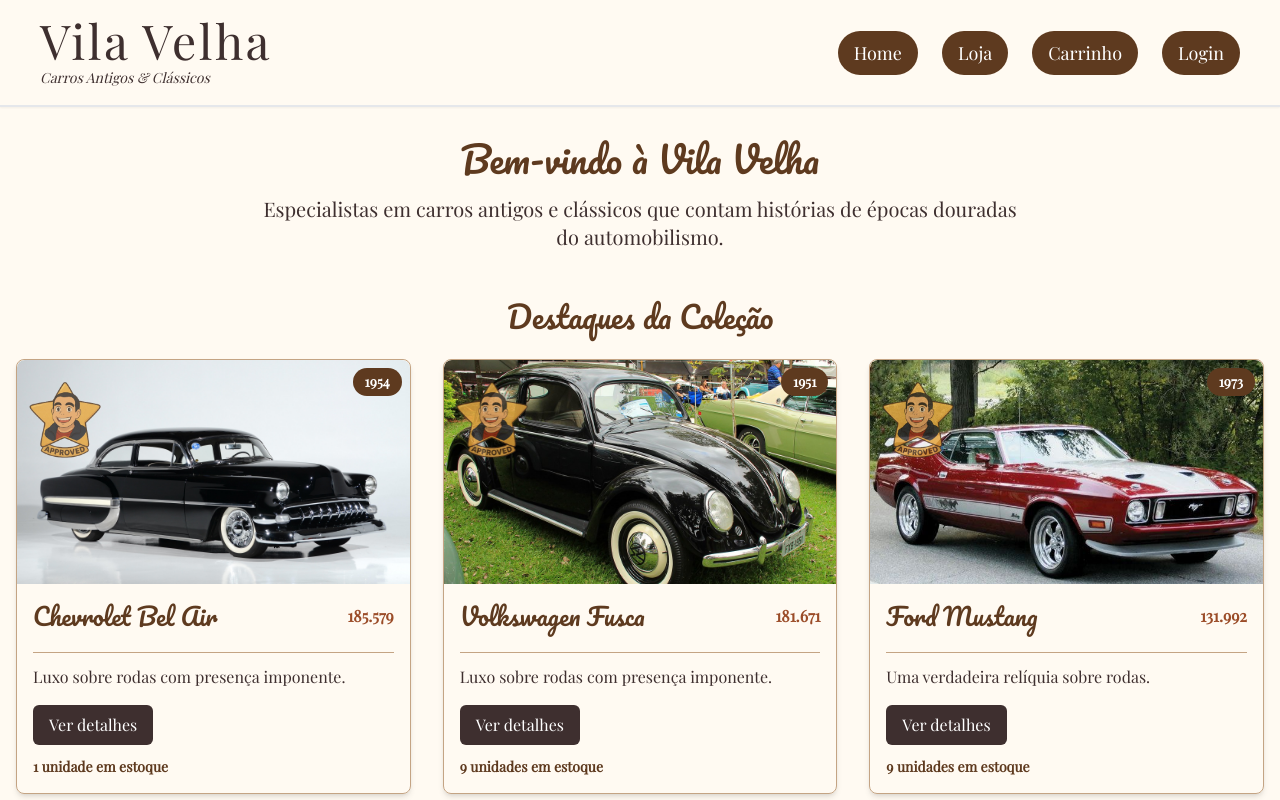
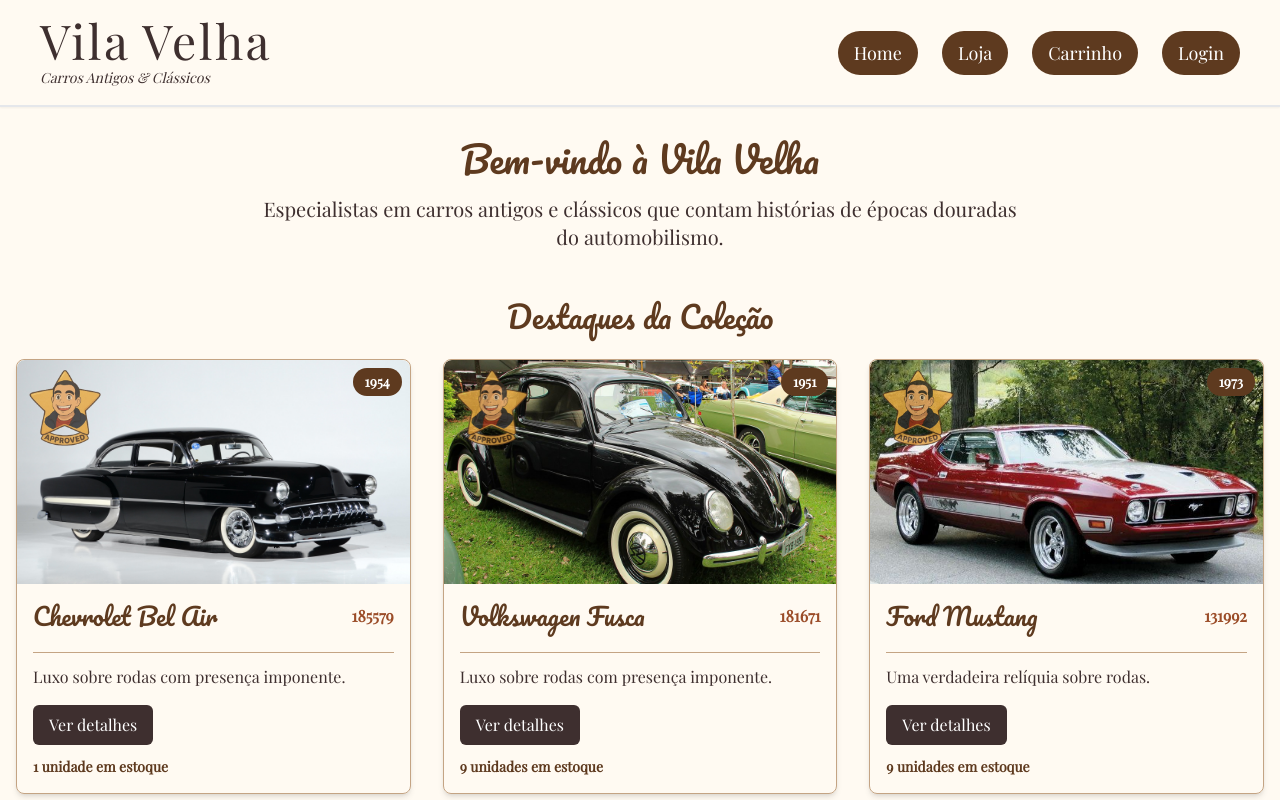
Before and after one commit to PedroLFigueiredo/trabalho-web, a React (Vite) app in the folder vila-velha/: page / in a window 1280 px wide. Shown: the top 800 px of the page. Built offline with nearby package versions, Linux system fonts and the light colour scheme; the HTML template or start-up script is replaced by a standard one.

Commit message:
Descrição maior + Ronco do Motor + Formato R$ 000.00,00 + Descrição do selo dilvan

```diff
--- a/vila-velha/src/components/CardCarro.tsx
+++ b/vila-velha/src/components/CardCarro.tsx
@@ -25,14 +25,18 @@
   return (
     <div className="vintage-card overflow-hidden flex flex-col h-full relative rounded-lg shadow-md border border-[#c4a484] hover:scale-105 transition-transform duration-300">
       <div className="relative">
-        {seloDilvan && (
-          <img
-            src="\public\imagens\SeloDilvanDeQualidade.png"
-            alt="Selo de aprovação Dilvan"
-            className="absolute top-5 left-2 w-20 h-20 z-20 animate-pulse"
-          />
-        )}
-
+          {seloDilvan && (
+            <div className="absolute top-2 left-2 z-20 group">
+              <img
+                src="/imagens/SeloDilvanDeQualidade.png"
+                alt="Selo de aprovação Dilvan"
+                className="w-20 h-20 animate-pulse"
+              />
+              <div className="absolute -bottom-7 left-1 bg-[#5e3a1f] text-white text-xs px-2 py-1 rounded opacity-0 group-hover:opacity-100 transition-opacity duration-300 pointer-events-none whitespace-nowrap shadow">
+                Selo de Aprovação Dilvan !!
+              </div>
+            </div>
+          )}
         <img
           src={imagem}
           alt={`${modelo} ${ano}`}
--- a/vila-velha/src/data/carros.ts
+++ b/vila-velha/src/data/carros.ts
@@ -1,196 +1,258 @@
 const estoqueLoja = [
   {
-    "modelo": "Chevrolet Bel Air",
-    "ano": 1954,
-    "descricao": "Luxo sobre rodas com presença imponente.",
-    "preco": 185.579,
-    "imagem": "/imagens/ChevroletBelAir.jpg",
-    "estoque": 1,
-    "slug": "chevrolet-bel-air",
-    "seloDilvan": true
+    modelo: "Chevrolet Bel Air",
+    ano: 1954,
+    descricao: "Luxo sobre rodas com presença imponente.",
+    descricaoDetalhada:
+      "O Chevrolet Bel Air 1954 representa a elegância da era de ouro americana. Com detalhes cromados, amplo espaço interno e um desempenho suave, é símbolo do glamour e sofisticação da década de 50.",
+    preco: 185579,
+    imagem: "/imagens/ChevroletBelAir.jpg",
+    estoque: 1,
+    slug: "chevrolet-bel-air",
+    seloDilvan: true,
+    audio: "/audio/motor-75615.mp3"
   },
   {
-    "modelo": "Volkswagen Fusca",
-    "ano": 1951,
-    "descricao": "Luxo sobre rodas com presença imponente.",
-    "preco": 181.671,
-    "imagem": "/imagens/VolkswagenFusca.jpg",
-    "estoque": 9,
-    "slug": "volkswagen-fusca",
-    "seloDilvan": true
+    modelo: "Volkswagen Fusca",
+    ano: 1951,
+    descricao: "Luxo sobre rodas com presença imponente.",
+    descricaoDetalhada:
+      "O Fusca 1951 é uma peça rara com design arredondado e mecânica simples. Um ícone da durabilidade e economia que marcou gerações em todo o mundo.",
+    preco: 181671,
+    imagem: "/imagens/VolkswagenFusca.jpg",
+    estoque: 9,
+    slug: "volkswagen-fusca",
+    seloDilvan: true,
+    audio: "/audio/motor-75615.mp3"
   },
   {
-    "modelo": "Ford Mustang",
-    "ano": 1973,
-    "descricao": "Uma verdadeira relíquia sobre rodas.",
-    "preco": 131.992,
-    "imagem": "/imagens/FordMustang.jpg",
-    "estoque": 9,
-    "slug": "ford-mustang",
-    "seloDilvan": true
-
+    modelo: "Ford Mustang",
+    ano: 1973,
+    descricao: "Uma verdadeira relíquia sobre rodas.",
+    descricaoDetalhada:
+      "O Ford Mustang 1973 é o símbolo definitivo da liberdade americana. Seu estilo musculoso e o som do motor V8 cativam entusiastas até hoje.",
+    preco: 131992,
+    imagem: "/imagens/FordMustang.jpg",
+    estoque: 9,
+    slug: "ford-mustang",
+    seloDilvan: true,
+    audio: "/audio/motor-75615.mp3"
   },
   {
-    "modelo": "Cadillac Eldorado",
-    "ano": 1976,
-    "descricao": "Estilo marcante e história nas pistas.",
-    "preco": 110.645,
-    "imagem": "/imagens/CadillacEldorado.jpg",
-    "estoque": 3,
-    "slug": "cadillac-eldorado"
+    modelo: "Cadillac Eldorado",
+    ano: 1976,
+    descricao: "Estilo marcante e história nas pistas.",
+    descricaoDetalhada:
+      "O Cadillac Eldorado 1976 oferece o máximo em luxo automotivo. Com tração dianteira e linhas elegantes, era referência de status nos anos 70.",
+    preco: 110645,
+    imagem: "/imagens/CadillacEldorado.jpg",
+    estoque: 3,
+    slug: "cadillac-eldorado",
+    audio: "/audio/motor-75615.mp3"
   },
   {
-    "modelo": "Opala SS",
-    "ano": 1979,
-    "descricao": "Visual agressivo e motor potente.",
-    "preco": 68.640,
-    "imagem": "/imagens/OpalaSS.jpg",
-    "estoque": 3,
-    "slug": "opala-ss"
+    modelo: "Opala SS",
+    ano: 1979,
+    descricao: "Visual agressivo e motor potente.",
+    descricaoDetalhada:
+      "O Opala SS 1979 é um clássico brasileiro de performance. Seu motor forte e visual esportivo conquistaram fãs das pistas às ruas.",
+    preco: 68640,
+    imagem: "/imagens/OpalaSS.jpg",
+    estoque: 3,
+    slug: "opala-ss",
+    audio: "/audio/motor-75615.mp3"
   },
   {
-    "modelo": "Plymouth Barracuda",
-    "ano": 1974,
-    "descricao": "Estilo marcante e história nas pistas.",
-    "preco": 213.793,
-    "imagem": "/imagens/PlymouthBarracuda.jpg",
-    "estoque": 0,
-    "slug": "plymouth-barracuda"
+    modelo: "Plymouth Barracuda",
+    ano: 1974,
+    descricao: "Estilo marcante e história nas pistas.",
+    descricaoDetalhada:
+      "O Plymouth Barracuda 1974 é um muscle car raro e agressivo. Seu design ousado e performance bruta o tornaram um ícone da rebeldia automotiva.",
+    preco: 213793,
+    imagem: "/imagens/PlymouthBarracuda.jpg",
+    estoque: 0,
+    slug: "plymouth-barracuda",
+    audio: "/audio/motor-75615.mp3"
   },
   {
-    "modelo": "Dodge Charger R/T",
-    "ano": 1950,
-    "descricao": "Design esportivo e alma brasileira.",
-    "preco": 296.451,
-    "imagem": "/imagens/DodgeChargerRT.jpg",
-    "estoque": 6,
-    "slug": "dodge-charger-rt"
+    modelo: "Dodge Charger R/T",
+    ano: 1950,
+    descricao: "Design esportivo e alma brasileira.",
+    descricaoDetalhada:
+      "O Dodge Charger R/T 1950 é sinônimo de potência. Seu motor V8 e carroceria robusta marcaram presença nas ruas com estilo e autoridade.",
+    preco: 296451,
+    imagem: "/imagens/DodgeChargerRT.jpg",
+    estoque: 6,
+    slug: "dodge-charger-rt",
+    audio: "/audio/motor-75615.mp3"
   },
   {
-    "modelo": "Chevrolet Camaro Z28",
-    "ano": 1966,
-    "descricao": "Uma verdadeira relíquia sobre rodas.",
-    "preco": 94.797,
-    "imagem": "/imagens/ChevroletCamaroZ28.jpg",
-    "estoque": 9,
-    "slug": "chevrolet-camaro-z28"
+    modelo: "Chevrolet Camaro Z28",
+    ano: 1966,
+    descricao: "Uma verdadeira relíquia sobre rodas.",
+    descricaoDetalhada:
+      "O Camaro Z28 1966 foi feito para velocidade. Com visual agressivo e desempenho de pista, é um dos esportivos mais desejados da Chevrolet.",
+    preco: 94797,
+    imagem: "/imagens/ChevroletCamaroZ28.jpg",
+    estoque: 9,
+    slug: "chevrolet-camaro-z28",
+    audio: "/audio/motor-75615.mp3",
   },
   {
-    "modelo": "Mercedes-Benz 300SL",
-    "ano": 1952,
-    "descricao": "Design esportivo e alma brasileira.",
-    "preco": 113.158,
-    "imagem": "/imagens/Mercedes-Benz300SL.jpg",
-    "estoque": 3,
-    "slug": "mercedes-benz-300sl"
+    modelo: "Mercedes-Benz 300SL",
+    ano: 1952,
+    descricao: "Design esportivo e alma brasileira.",
+    descricaoDetalhada:
+      "O Mercedes-Benz 300SL 1952 é uma obra-prima de engenharia. Suas portas estilo 'asa de gaivota' e tecnologia avançada o colocam entre os maiores clássicos da história.",
+    preco: 113158,
+    imagem: "/imagens/Mercedes-Benz300SL.jpg",
+    estoque: 3,
+    slug: "mercedes-benz-300sl",
+    audio: "/audio/motor-75615.mp3"
   },
   {
-    "modelo": "Fiat 147",
-    "ano": 1953,
-    "descricao": "Uma verdadeira relíquia sobre rodas.",
-    "preco": 76.059,
-    "imagem": "/imagens/Fiat147.jpg",
-    "estoque": 10,
-    "slug": "fiat-147"
+    modelo: "Fiat 147",
+    ano: 1953,
+    descricao: "Uma verdadeira relíquia sobre rodas.",
+    descricaoDetalhada:
+      "O Fiat 147 1953 foi pioneiro em economia e simplicidade. Com seu porte compacto e mecânica confiável, conquistou os brasileiros como um dos primeiros carros acessíveis.",
+    preco: 76059,
+    imagem: "/imagens/Fiat147.jpg",
+    estoque: 10,
+    slug: "fiat-147",
+    audio: "/audio/motor-75615.mp3"
   },
   {
-    "modelo": "Ford Maverick",
-    "ano": 1973,
-    "descricao": "Símbolo de elegância e potência vintage.",
-    "preco": 156.508,
-    "imagem": "/imagens/FordMaverick.jpg",
-    "estoque": 3,
-    "slug": "ford-maverick"
+    modelo: "Ford Maverick",
+    ano: 1973,
+    descricao: "Símbolo de elegância e potência vintage.",
+    descricaoDetalhada:
+      "O Ford Maverick 1973 é um clássico do design esportivo. Sua frente agressiva e motor potente marcaram época nas ruas brasileiras com uma estética imponente.",
+    preco: 156508,
+    imagem: "/imagens/FordMaverick.jpg",
+    estoque: 3,
+    slug: "ford-maverick",
+    audio: "/audio/motor-75615.mp3"
   },
   {
-    "modelo": "Chevrolet Impala",
-    "ano": 1971,
-    "descricao": "Compacto, simpático e cheio de histórias.",
-    "preco": 143.071,
-    "imagem": "/imagens/ChevroletImpala.jpg",
-    "estoque": 6,
-    "slug": "chevrolet-impala"
+    modelo: "Chevrolet Impala",
+    ano: 1971,
+    descricao: "Compacto, simpático e cheio de histórias.",
+    descricaoDetalhada:
+      "O Chevrolet Impala 1971 é um sedan espaçoso, com linhas suaves e conforto excepcional. Um dos favoritos entre os carros de luxo da década.",
+    preco: 143071,
+    imagem: "/imagens/ChevroletImpala.jpg",
+    estoque: 6,
+    slug: "chevrolet-impala",
+    audio: "/audio/motor-75615.mp3"
   },
   {
-    "modelo": "Toyota Bandeirante",
-    "ano": 1955,
-    "descricao": "Estilo marcante e história nas pistas.",
-    "preco": 119.026,
-    "imagem": "/imagens/ToyotaBandeirante.jpg",
-    "estoque": 2,
-    "slug": "toyota-bandeirante"
+    modelo: "Toyota Bandeirante",
+    ano: 1955,
+    descricao: "Estilo marcante e história nas pistas.",
+    descricaoDetalhada:
+      "O Toyota Bandeirante 1955 é sinônimo de resistência e off-road. Utilizado em terrenos difíceis por décadas, tornou-se um símbolo de robustez no Brasil.",
+    preco: 119026,
+    imagem: "/imagens/ToyotaBandeirante.jpg",
+    estoque: 2,
+    slug: "toyota-bandeirante",
+    audio: "/audio/motor-75615.mp3"
   },
   {
-    "modelo": "Jeep Willys",
-    "ano": 1954,
-    "descricao": "Força, elegância e espírito de liberdade americana.",
-    "preco": 187.798,
-    "imagem": "/imagens/JeepWillys.jpg",
-    "estoque": 1,
-    "slug": "jeep-willys"
+    modelo: "Jeep Willys",
+    ano: 1954,
+    descricao: "Força, elegância e espírito de liberdade americana.",
+    descricaoDetalhada:
+      "O Jeep Willys 1954, derivado da versão militar, é uma lenda da tração 4x4. Seu visual rústico e desempenho em trilhas o tornaram um clássico do off-road.",
+    preco: 187798,
+    imagem: "/imagens/JeepWillys.jpg",
+    estoque: 1,
+    slug: "jeep-willys",
+    audio: "/audio/motor-75615.mp3"
   },
   {
-    "modelo": "Karmann Ghia",
-    "ano": 1952,
-    "descricao": "Força, elegância e espírito de liberdade americana.",
-    "preco": 187.617,
-    "imagem": "/imagens/KarmannGhia.jpg",
-    "estoque": 5,
-    "slug": "karmann-ghia"
+    modelo: "Karmann Ghia",
+    ano: 1952,
+    descricao: "Força, elegância e espírito de liberdade americana.",
+    descricaoDetalhada:
+      "O Karmann Ghia 1952 une o charme europeu ao motor Volkswagen. Seu design curvilíneo e interior requintado o consagraram como um carro desejado e exclusivo.",
+    preco: 187617,
+    imagem: "/imagens/KarmannGhia.jpg",
+    estoque: 5,
+    slug: "karmann-ghia",
+    audio: "/audio/motor-75615.mp3"
   },
   {
-    "modelo": "Alfa Romeo Spider",
-    "ano": 1965,
-    "descricao": "Design esportivo e alma brasileira.",
-    "preco": 185.472,
-    "imagem": "/imagens/AlfaRomeoSpider.jpg",
-    "estoque": 0,
-    "slug": "alfa-romeo-spider"
+    modelo: "Alfa Romeo Spider",
+    ano: 1965,
+    descricao: "Design esportivo e alma brasileira.",
+    descricaoDetalhada:
+      "O Alfa Romeo Spider 1965 é puro estilo italiano. Conversível e elegante, oferece uma experiência de direção refinada e esportiva, ideal para entusiastas de carros clássicos.",
+    preco: 185472,
+    imagem: "/imagens/AlfaRomeoSpider.jpg",
+    estoque: 0,
+    slug: "alfa-romeo-spider",
+    audio: "/audio/motor-75615.mp3"
   },
   {
-    "modelo": "Peugeot 504",
-    "ano": 1967,
-    "descricao": "Símbolo de elegância e potência vintage.",
-    "preco": 248.619,
-    "imagem": "/imagens/Peugeot504.jpg",
-    "estoque": 12,
-    "slug": "peugeot-504"
+    modelo: "Peugeot 504",
+    ano: 1967,
+    descricao: "Símbolo de elegância e potência vintage.",
+    descricaoDetalhada:
+      "O Peugeot 504 1967 destaca-se pelo conforto e estabilidade. Reconhecido por sua suspensão macia e confiabilidade, fez história em diversos mercados mundiais.",
+    preco: 248619,
+    imagem: "/imagens/Peugeot504.jpg",
+    estoque: 12,
+    slug: "peugeot-504",
+    audio: "/audio/motor-75615.mp3"
   },
   {
-    "modelo": "BMW 2002",
-    "ano": 1972,
-    "descricao": "Símbolo de elegância e potência vintage.",
-    "preco": 156.976,
-    "imagem": "/imagens/BMW2002.jpg",
-    "estoque": 2,
-    "slug": "bmw-2002"
+    modelo: "BMW 2002",
+    ano: 1972,
+    descricao: "Símbolo de elegância e potência vintage.",
+    descricaoDetalhada:
+      "O BMW 2002 1972 é um dos primeiros esportivos compactos de luxo. Ágil, potente e bem construído, foi precursor da série 3 e ícone da engenharia alemã.",
+    preco: 156976,
+    imagem: "/imagens/BMW2002.jpg",
+    estoque: 2,
+    slug: "bmw-2002",
+    audio: "/audio/motor-75615.mp3"
   },
   {
-    "modelo": "Renault Dauphine",
-    "ano": 1968,
-    "descricao": "Luxo sobre rodas com presença imponente.",
-    "preco": 219.762,
-    "imagem": "/imagens/RenaultDauphine.jpg",
-    "estoque": 5,
-    "slug": "renault-dauphine"
+    modelo: "Renault Dauphine",
+    ano: 1968,
+    descricao: "Luxo sobre rodas com presença imponente.",
+    descricaoDetalhada:
+      "O Renault Dauphine 1968 era leve e estiloso, com motor traseiro e boa economia de combustível. Um compacto francês que marcou época com sua suavidade ao dirigir.",
+    preco: 219762,
+    imagem: "/imagens/RenaultDauphine.jpg",
+    estoque: 5,
+    slug: "renault-dauphine",
+    audio: "/audio/motor-75615.mp3"
   },
   {
-    "modelo": "Citroën DS",
-    "ano": 1953,
-    "descricao": "Símbolo de elegância e potência vintage.",
-    "preco": 120.120,
-    "imagem": "/imagens/CitroënDS.jpg",
-    "estoque": 6,
-    "slug": "citroën-ds"
+    modelo: "Citroën DS",
+    ano: 1953,
+    descricao: "Símbolo de elegância e potência vintage.",
+    descricaoDetalhada:
+      "O Citroën DS 1953 revolucionou o mercado com sua suspensão hidropneumática e design futurista. Considerado um dos carros mais inovadores do século XX.",
+    preco: 120120,
+    imagem: "/imagens/CitroënDS.jpg",
+    estoque: 6,
+    slug: "citroën-ds",
+    audio: "/audio/motor-75615.mp3"
   },
   {
-    "modelo": "Puma GT",
-    "ano": 1961,
-    "descricao": "Conservado com originalidade de fábrica.",
-    "preco": 260.776,
-    "imagem": "/imagens/PumaGT.jpg",
-    "estoque": 4,
-    "slug": "puma-gt"
+    modelo: "Puma GT",
+    ano: 1961,
+    descricao: "Conservado com originalidade de fábrica.",
+    descricaoDetalhada:
+      "O Puma GT 1961 possui carroceria em fibra e design esportivo brasileiro. Leve, rápido e com linhas aerodinâmicas, é símbolo da criatividade nacional sobre rodas.",
+    preco: 260776,
+    imagem: "/imagens/PumaGT.jpg",
+    estoque: 4,
+    slug: "puma-gt",
+    audio: "/audio/motor-75615.mp3"
   }
 ];
 
```
Also changed, not shown: vila-velha/src/Paginas/DetalhesProduto.tsx (+24 -4 lines), 1 other file (tests, documents, lock files or other folders).
